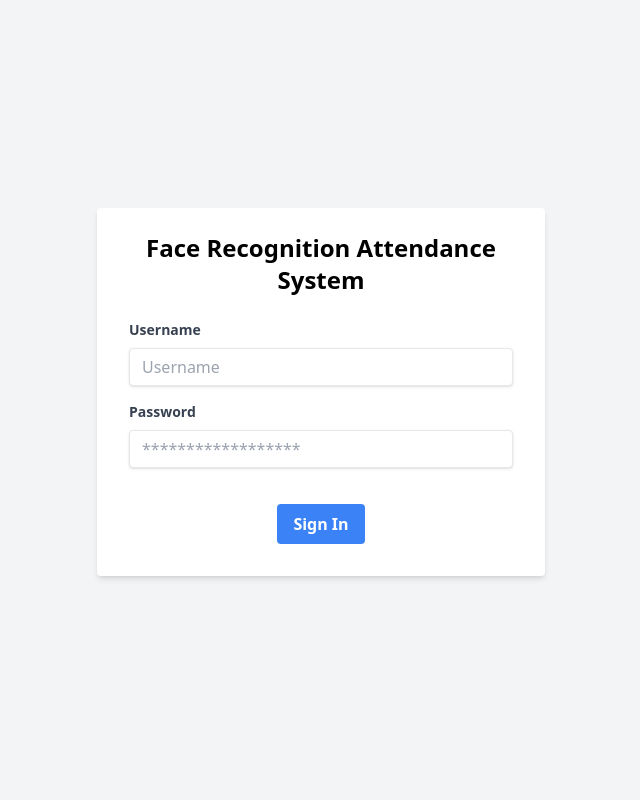
After one commit to bin0d9/face_detection_recognition_attendance, a Flask app: page /login in a window 1280 px wide. The commit adds this page. Shown: the whole page, without its empty margins (319-959 px from the left). Run offline with Flask 3, Linux system fonts and the light colour scheme; some libraries are stand-ins or nearby versions.

Commit message:
first commit

```diff
--- /dev/null
+++ b/Attendance/Attendance-11_24_24.csv
@@ -0,0 +1,2 @@
+Name,Roll,Time
+Binod,1175586,09:33:56
--- a/app.py
+++ b/app.py
@@ -1,14 +1,16 @@
 import cv2
 import os
-from flask import Flask, request, render_template, redirect, url_for, jsonify
+from flask import Flask, request, render_template, redirect, url_for, jsonify, session, flash
 from datetime import date, datetime
 import numpy as np
 from sklearn.neighbors import KNeighborsClassifier
 import pandas as pd
 import joblib
 import shutil
+from functools import wraps
 
 app = Flask(__name__)
+app.secret_key = 'your_secret_key_here'  # Change this to a secure random key in production
 
 nimgs = 10
 
@@ -29,8 +31,17 @@ if f'Attendance-{datetoday}.csv' not in os.listdir('Attendance'):
     with open(f'Attendance/Attendance-{datetoday}.csv', 'w') as f:
         f.write('Name,Roll,Time')
 
+def login_required(f):
+    @wraps(f)
+    def decorated_function(*args, **kwargs):
+        if 'logged_in' not in session:
+            return redirect(url_for('login'))
+        return f(*args, **kwargs)
+    return decorated_function
+
 def totalreg():
     return len(os.listdir('static/faces'))
+
 
 def extract_faces(img):
     try:
@@ -89,6 +100,25 @@ def getallusers():
         rolls.append(roll)
 
     return userlist, names, rolls, l
+
+@app.route('/login', methods=['GET', 'POST'])
+def login():
+    if request.method == 'POST':
+        username = request.form['username']
+        password = request.form['password']
+
+        if username == 'admin' and password == 'password':
+            session['logged_in'] = True
+            return redirect(url_for('home'))
+        else:
+            flash('Invalid credentials. Please try again.')
+
+    return render_template('login.html')
+
+@app.route('/logout')
+def logout():
+    session.pop('logged_in', None)
+    return redirect(url_for('login'))
 
 @app.route('/')
 def home():
--- a/templates/home.html
+++ b/templates/home.html
@@ -138,5 +138,11 @@
         </div>
     </div>
     {% endif %}
+    <!-- Existing home.html content, but add this to your existing template -->
+    <div class="text-right mb-4">
+    <a href="{{ url_for('logout') }}" class="bg-red-500 hover:bg-red-600 text-white font-bold py-2 px-4 rounded">
+        Logout
+    </a>
+    </div>
 </body>
 </html>
--- /dev/null
+++ b/templates/login.html
@@ -0,0 +1,46 @@
+<!DOCTYPE html>
+<html lang="en">
+<head>
+    <meta charset="UTF-8">
+    <meta name="viewport" content="width=device-width, initial-scale=1.0">
+    <title>Login - Face Recognition Attendance System</title>
+    <script src="https://cdn.tailwindcss.com"></script>
+</head>
+<body class="bg-gray-100 flex items-center justify-center min-h-screen">
+    <div class="w-full max-w-md">
+        <form action="{{ url_for('login') }}" method="POST" class="bg-white shadow-md rounded px-8 pt-6 pb-8 mb-4">
+            <h2 class="text-2xl text-center font-bold mb-6">Face Recognition Attendance System</h2>
+
+            {% with messages = get_flashed_messages() %}
+                {% if messages %}
+                    {% for message in messages %}
+                        <div class="bg-red-100 border border-red-400 text-red-700 px-4 py-3 rounded relative mb-4" role="alert">
+                            {{ message }}
+                        </div>
+                    {% endfor %}
+                {% endif %}
+            {% endwith %}
+
+            <div class="mb-4">
+                <label class="block text-gray-700 text-sm font-bold mb-2" for="username">
+                    Username
+                </label>
+                <input class="shadow appearance-none border rounded w-full py-2 px-3 text-gray-700 leading-tight focus:outline-none focus:shadow-outline"
+                       id="username" name="username" type="text" placeholder="Username" required>
+            </div>
+            <div class="mb-6">
+                <label class="block text-gray-700 text-sm font-bold mb-2" for="password">
+                    Password
+                </label>
+                <input class="shadow appearance-none border rounded w-full py-2 px-3 text-gray-700 mb-3 leading-tight focus:outline-none focus:shadow-outline"
+                       id="password" name="password" type="password" placeholder="******************" required>
+            </div>
+            <div class="flex items-center justify-center">
+                <button class="bg-blue-500 hover:bg-blue-700 text-white font-bold py-2 px-4 rounded focus:outline-none focus:shadow-outline" type="submit">
+                    Sign In
+                </button>
+            </div>
+        </form>
+    </div>
+</body>
+</html>
```
